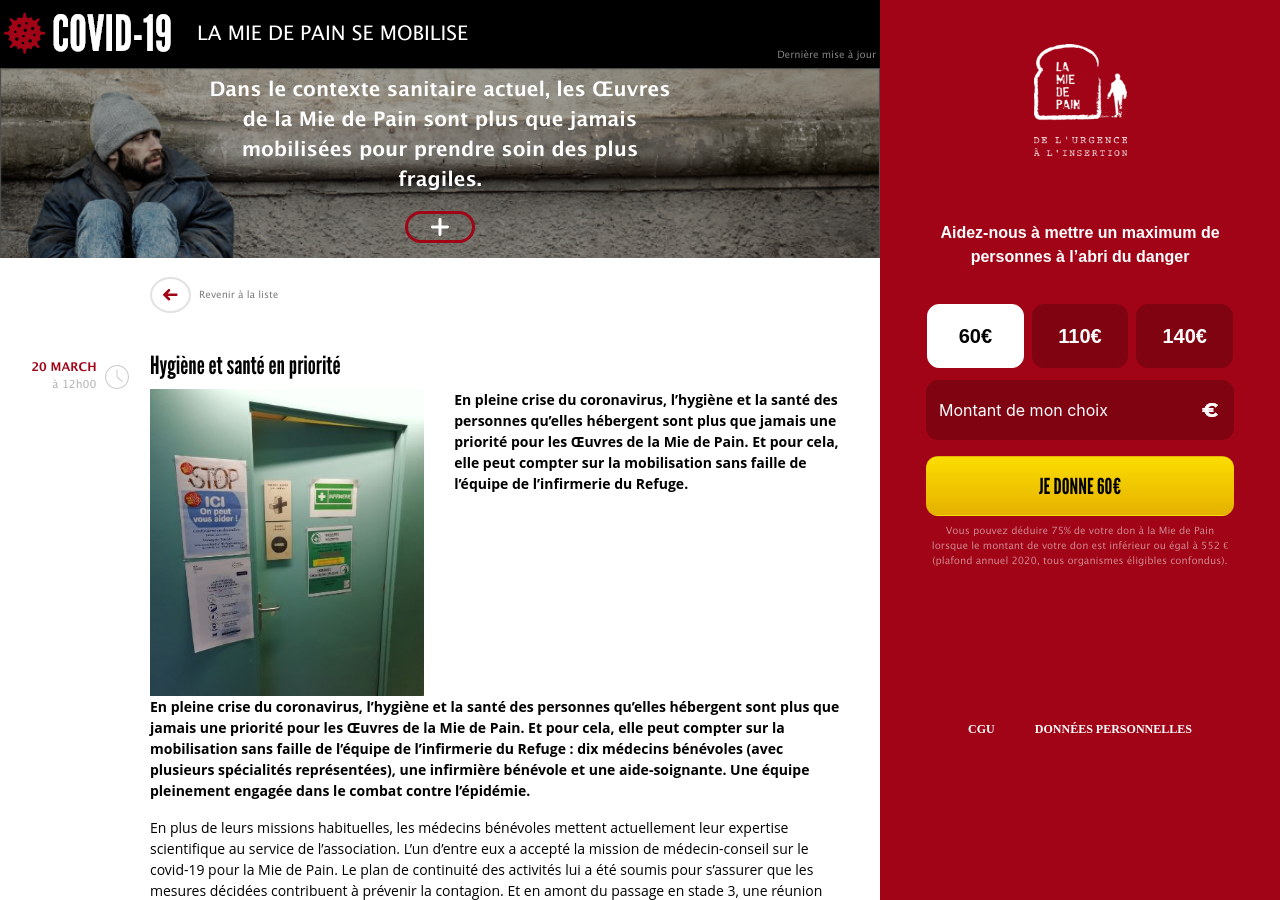
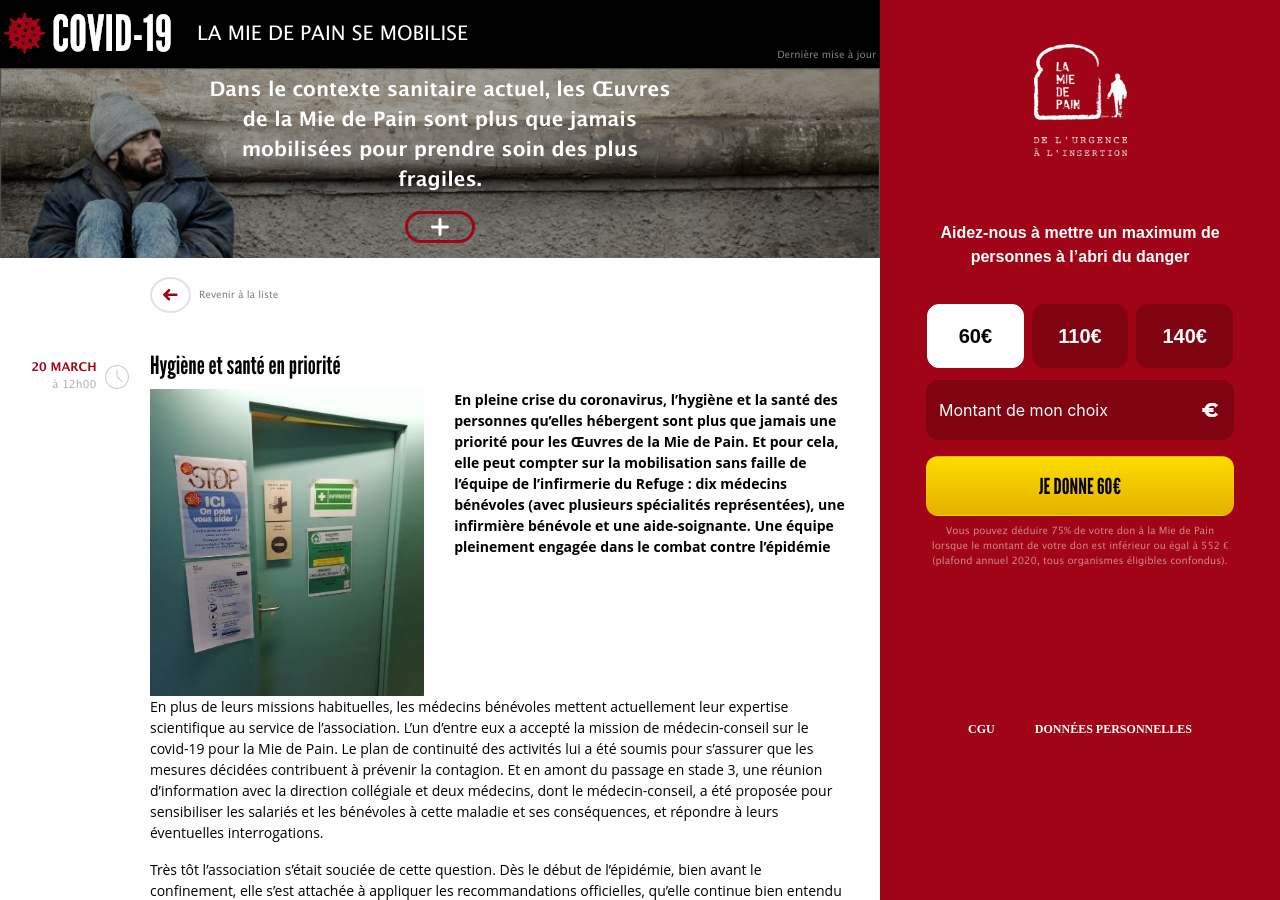
Before and after one commit to adfinitas-app/mdp-covid, a Jekyll site: the page built from _posts/2020-03-20-hygiène-et-santé-en-priorité.md, in a window 1280 px wide and 900 px high. Built offline with Jekyll 4.4.1, drawn with Linux system fonts in a browser that asks for light colours; nearby versions of some CDN libraries; comment, search, counter and statistics services are not loaded; some of the changed lines change nothing that is shown.

Commit message:
Updated '_posts/2020-03-20-hygiène-et-santé-en-priorité.md' via CloudCannon

```diff
--- a/_posts/2020-03-20-hygiène-et-santé-en-priorité.md
+++ b/_posts/2020-03-20-hygiène-et-santé-en-priorité.md
@@ -6,7 +6,12 @@
   sant&eacute; des personnes qu&rsquo;elles h&eacute;bergent sont plus que
   jamais une priorit&eacute; pour les &OElig;uvres de la Mie de Pain. Et pour
   cela, elle peut compter sur la mobilisation sans faille de
-  l&rsquo;&eacute;quipe de l&rsquo;infirmerie du Refuge.</strong></p>
+  l&rsquo;&eacute;quipe de l&rsquo;infirmerie du Refuge : dix m&eacute;decins
+  b&eacute;n&eacute;voles (avec plusieurs sp&eacute;cialit&eacute;s
+  repr&eacute;sent&eacute;es), une infirmi&egrave;re b&eacute;n&eacute;vole et
+  une aide-soignante.</strong>&nbsp;<strong>Une &eacute;quipe pleinement
+  engag&eacute;e dans le combat contre
+  l&rsquo;&eacute;pid&eacute;mie</strong></p>
 insertion_social:
   - contenu_code_block: >-
       <blockquote class="twitter-tweet"><p lang="fr" dir="ltr">[<a
@@ -28,8 +33,6 @@
 asset_image: /uploads/infirmerie-mars-2020-v2.jpg
 ---
 
-**En pleine crise du coronavirus, l’hygi&egrave;ne et la sant&eacute; des personnes qu’elles h&eacute;bergent sont plus que jamais une priorit&eacute; pour les Œuvres de la Mie de Pain. Et pour cela, elle peut compter sur la mobilisation sans faille de l’&eacute;quipe de l’infirmerie du Refuge : dix m&eacute;decins b&eacute;n&eacute;voles (avec plusieurs sp&eacute;cialit&eacute;s repr&eacute;sent&eacute;es), une infirmi&egrave;re b&eacute;n&eacute;vole et une aide-soignante.**&nbsp;**Une &eacute;quipe pleinement engag&eacute;e dans le combat contre l’&eacute;pid&eacute;mie.**
-
 En plus de leurs missions habituelles, les m&eacute;decins b&eacute;n&eacute;voles mettent actuellement leur expertise scientifique au service de l’association. L’un d’entre eux a accept&eacute; la mission de m&eacute;decin-conseil sur le covid-19 pour la Mie de Pain. Le plan de continuit&eacute; des activit&eacute;s lui a &eacute;t&eacute; soumis pour s’assurer que les mesures d&eacute;cid&eacute;es contribuent &agrave; pr&eacute;venir la contagion. Et en amont du passage en stade 3, une r&eacute;union d’information avec la direction coll&eacute;giale et deux m&eacute;decins, dont le m&eacute;decin-conseil, a &eacute;t&eacute; propos&eacute;e pour sensibiliser les salari&eacute;s et les b&eacute;n&eacute;voles &agrave; cette maladie et ses cons&eacute;quences, et r&eacute;pondre &agrave; leurs &eacute;ventuelles interrogations.
 
 Tr&egrave;s t&ocirc;t l’association s’&eacute;tait souci&eacute;e de cette question. D&egrave;s le d&eacute;but de l’&eacute;pid&eacute;mie, bien avant le confinement, elle s’est attach&eacute;e &agrave; appliquer les recommandations officielles, qu’elle continue bien entendu de suivre, en s’adaptant &agrave; leurs &eacute;volutions. Pour informer et &eacute;duquer sur les gestes barri&egrave;res dans les diff&eacute;rentes structures, elle a nomm&eacute; parmi le personnel un r&eacute;f&eacute;rent hygi&egrave;ne. Ainsi, depuis quelques semaines, toute entr&eacute;e dans l’association est subordonn&eacute;e au lavage de mains. Et dans chaque structure, des espaces de confinement ont &eacute;t&eacute; d&eacute;finis, en cas de besoin d’isolement.
```
